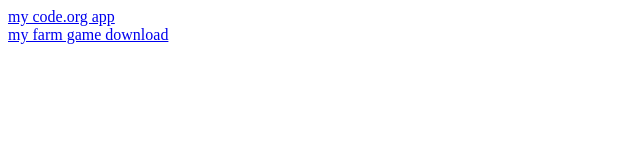
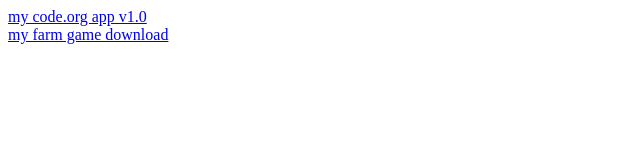
Before and after one commit to pixelmonaskarion/pixelmonaskarion.github.io, a plain HTML site: page index.html in a window 1280 px wide. Shown: the full height of the page, 0-640 px from the left. Drawn offline with Linux system fonts and the light colour scheme.

Commit message:
final content patch for now for real this time

```diff
--- a/index.html
+++ b/index.html
@@ -1,3 +1,3 @@
-<a href="app/index.html">my code.org app</a>
+<a href="app/index.html">my code.org app v1.0</a>
 <br>
 <a href="farm-game/index.html">my farm game download</a>
```
